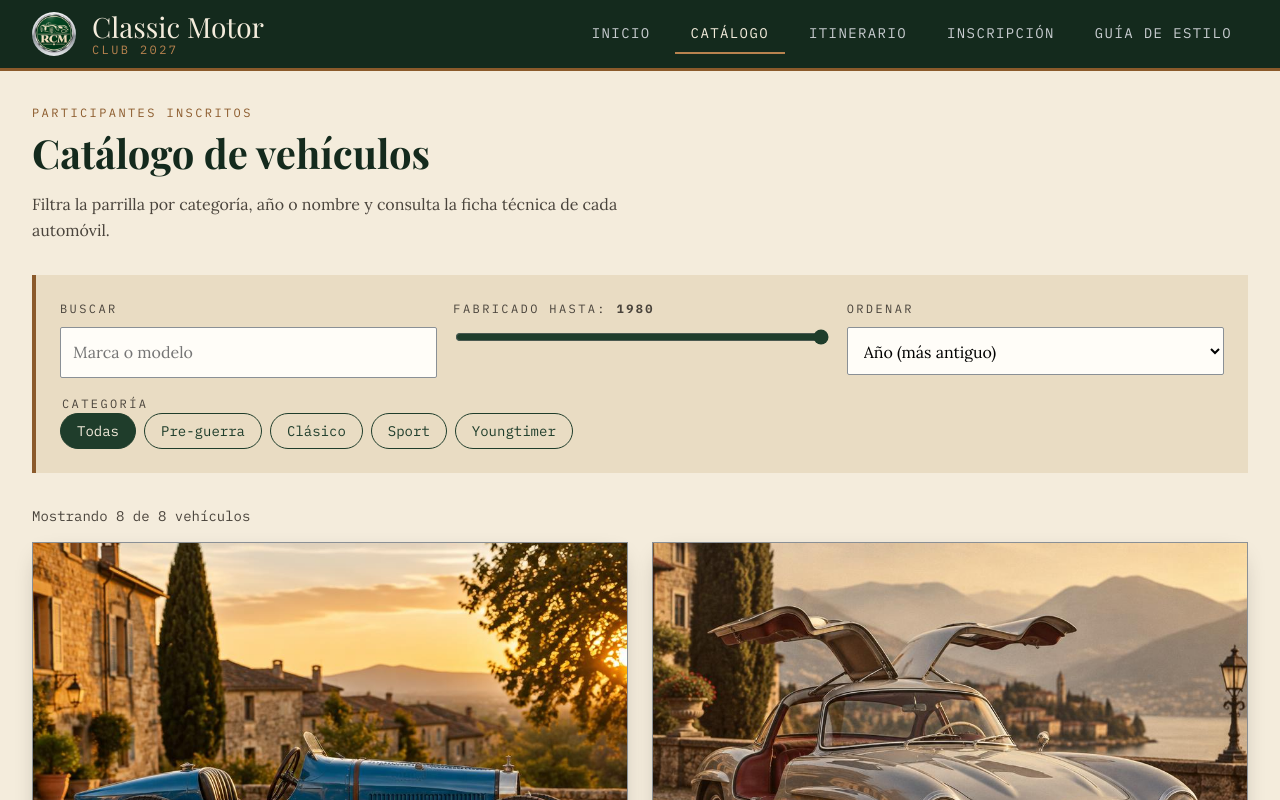
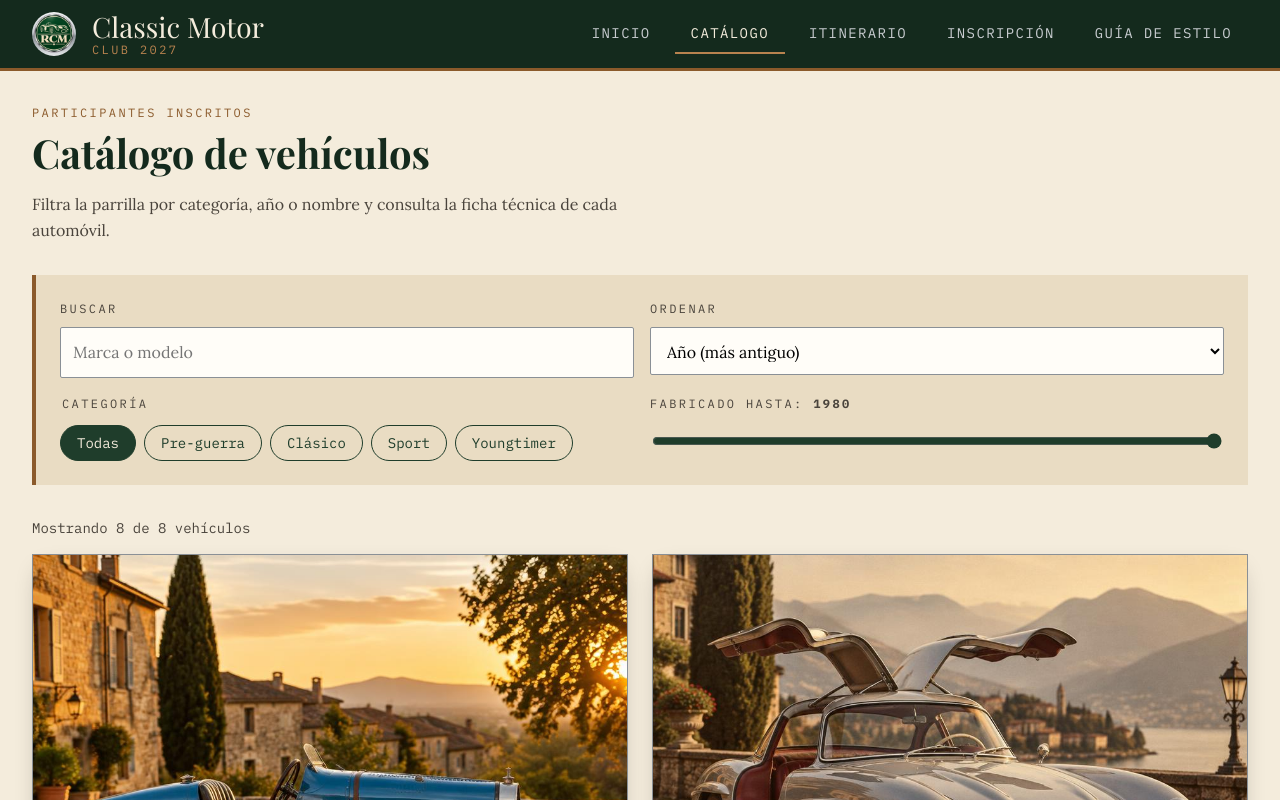
Before and after one commit to donivanovich/RallyClassicMotors, an Angular app: page /catalogo in a window 1280 px wide. Shown: the top 800 px of the page. Built offline with nearby package versions, Linux system fonts and the light colour scheme.

Commit message:
fix: filters order in catalog view

```diff
--- a/src/app/pages/catalog/catalog.html
+++ b/src/app/pages/catalog/catalog.html
@@ -7,10 +7,6 @@
     <div class="filters__field">
       <label class="filters__label" for="buscar">Buscar</label>
       <input class="filters__input" id="buscar" type="search" placeholder="Marca o modelo" [value]="search()" (input)="onSearch($event)">
-    </div>
-    <div class="filters__field">
-      <label class="filters__label" for="anio">Fabricado hasta: <strong>{{ maxYear() }}</strong></label>
-      <input class="filters__range" id="anio" type="range" min="1920" max="1980" step="1" [value]="maxYear()" (input)="onYear($event)">
     </div>
     <div class="filters__field">
       <label class="filters__label" for="orden">Ordenar</label>
@@ -27,6 +23,10 @@
         <button type="button" class="chip" [class.chip--active]="category() === c" [attr.aria-pressed]="category() === c" (click)="onCategory(c)">{{ c }}</button>
       }
     </fieldset>
+    <div class="filters__field">
+      <label class="filters__label" for="anio">Fabricado hasta: <strong>{{ maxYear() }}</strong></label>
+      <input class="filters__range" id="anio" type="range" min="1920" max="1980" step="1" [value]="maxYear()" (input)="onYear($event)">
+    </div>
   </form>
 
   <p class="catalog__count" aria-live="polite">Mostrando {{ filtered().length }} de {{ total() }} vehículos</p>
--- a/src/app/pages/catalog/catalog.scss
+++ b/src/app/pages/catalog/catalog.scss
@@ -20,15 +20,23 @@
     font: inherit;
   }
 
-  &__range { accent-color: $color-racing-green; }
-  &__chips { display: flex; flex-wrap: wrap; gap: $space-2; border: 0; padding: 0; margin: 0; }
+  &__range { accent-color: $color-racing-green; margin-block: auto; }
+  &__chips {
+    display: flex;
+    flex-wrap: wrap;
+    align-items: center;
+    gap: $space-2;
+    border: 0;
+    padding: 0;
+    margin: 0;
+
+    .filters__label { margin-bottom: $space-3; }
+  }
 
   @include mq($bp-mobile) {}
 
   @include mq($bp-tablet) {
-    grid-template-columns: repeat(3, 1fr);
-
-    &__chips { grid-column: 1 / -1; }
+    grid-template-columns: repeat(2, 1fr);
   }
 
   @include mq($bp-desktop) {}
```
